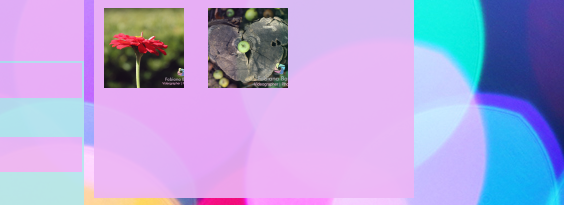
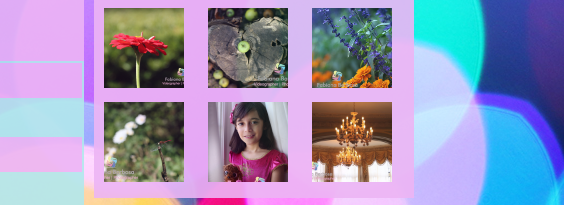
Before and after one commit to barbosafp/barbosafp.github.io, a plain HTML site: page portfolio.html in a window 1280 px wide. Shown: the part 583-788 px from the top of the page, 716-1280 px from the left. Drawn offline with Linux system fonts and the light colour scheme; a web font is replaced by a local one.

Commit message:
assign1finalversion

```diff
--- a/portfolio.html
+++ b/portfolio.html
@@ -101,7 +101,10 @@
 		<a href ="./images/img9.jpg"><img src="./images/img9.jpg" alt="Light as subject picture"></a>
 		<a href ="./images/img10.jpg"><img src="./images/img10.jpg" alt="Nature photography"></a>
 		<a href ="./images/img11.jpg"><img src="./images/img11.jpg" alt="Nature photography"></a>
-
+		<a href ="./images/img12.jpg"><img src="./images/img12.jpg" alt="Nature photography"></a>
+		<a href ="./images/img13.jpg"><img src="./images/img13.jpg" alt="Nature photography"></a>
+		<a href ="./images/img14.jpg"><img src="./images/img14.jpg" alt="Child Portrait"></a>
+		<a href ="./images/img15.jpg"><img src="./images/img15.jpg" alt="Casa Loma photo"></a>
 
 	</div>
 
```
